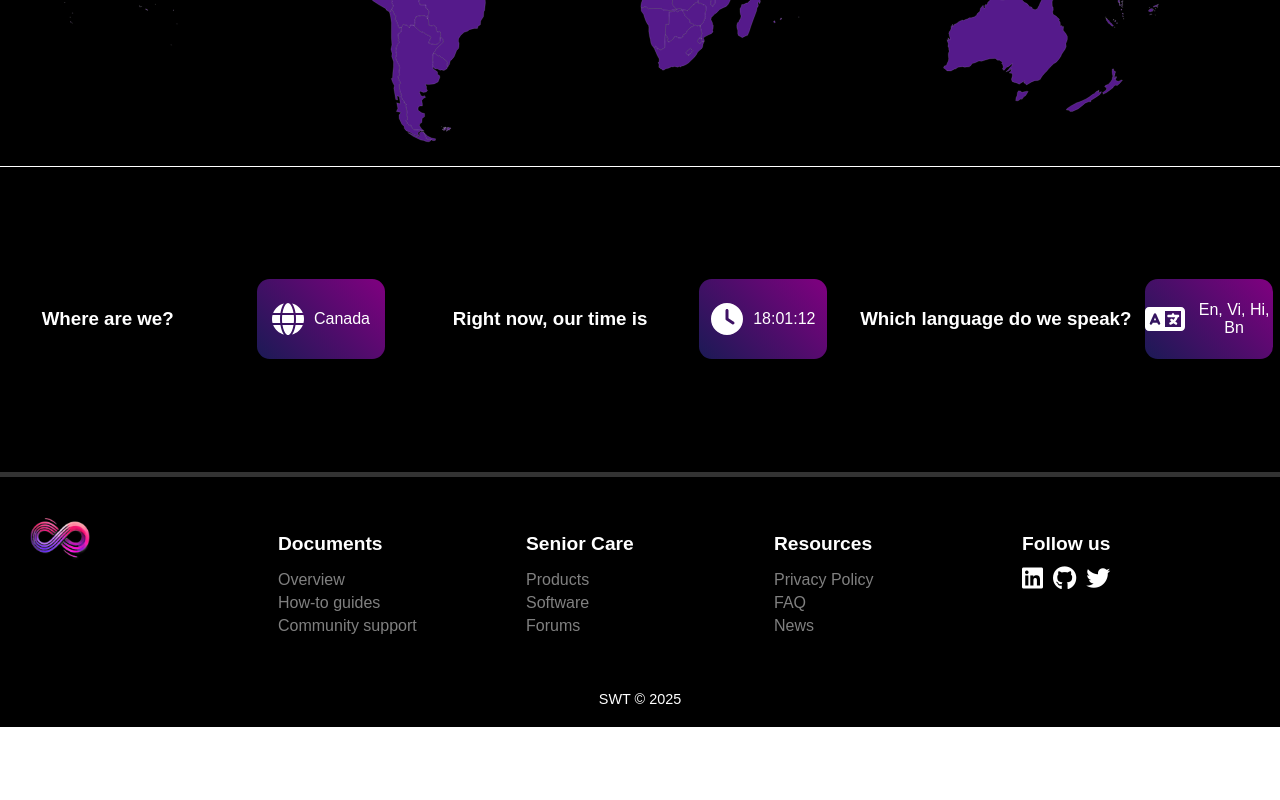
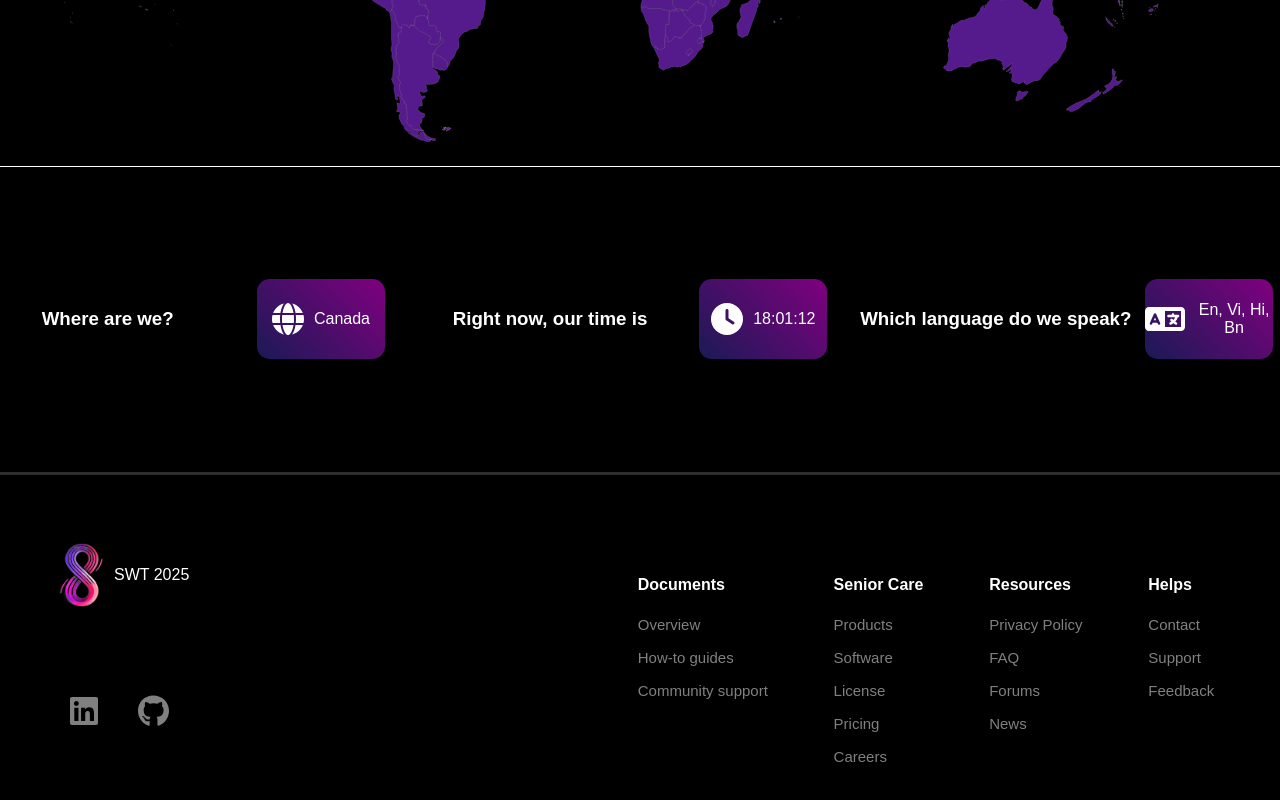
Before and after one commit to Senior-well/senior-care, a React app: page / in a window 1280 px wide. Shown: the part 1148-1948 px from the top of the page. Before the commit the page ends 1875 px from the top, so only its background shows below. Built offline with nearby package versions, Linux system fonts and the light colour scheme.

Commit message:
Implemented new UI design for Footer
Co-authored-by: Peyton Da Silva <peytonadasilva@gmail.com>

```diff
--- /dev/null
+++ b/src/backend/FooterData/footerData.jsx
@@ -0,0 +1,45 @@
+import { faGithub, faLinkedin } from '@fortawesome/free-brands-svg-icons';
+
+export const FooterData = [
+    {
+        title: 'Documents',
+        links: [
+            { name: 'Overview', url: '#' },
+            { name: 'How-to guides', url: '#' },
+            { name: 'Community support', url: '#' }
+        ]
+    },
+    {
+        title: 'Senior Care',
+        links: [
+            { name: 'Products', url: '#' },
+            { name: 'Software', url: '#' },
+            { name: 'License', url: '#' },
+            { name: 'Pricing', url: '#' },
+            { name: 'Careers', url: '#' }
+        ]
+    },
+    {
+        title: 'Resources',
+        links: [
+            { name: 'Privacy Policy', url: '#' },
+            { name: 'FAQ', url: '#' },
+            { name: 'Forums', url: '#' },
+            { name: 'News', url: '#' }
+        ]
+    },
+    {
+        title: 'Helps',
+        links: [
+            { name: 'Contact', url: '#' },
+            { name: 'Support', url: '#' },
+            { name: 'Feedback', url: '#' }
+        ]
+    },
+    {
+        socialMedia: [
+            { name: faLinkedin, url: 'https://www.linkedin.com/company/senior-well' },
+            { name: faGithub, url: 'https://github.com/Senior-well' }
+        ]
+    }
+];
--- a/src/frontend/Footer/Footer.jsx
+++ b/src/frontend/Footer/Footer.jsx
@@ -1,72 +1,49 @@
-import React from "react";
+import React, { useState, useEffect } from "react";
 import './Footer.sass';
 import { logoTrans } from '../../images/Images'
+import { FontAwesomeIcon } from "@fortawesome/react-fontawesome";
+import { FooterData } from "../../backend/FooterData/footerData";
 
-const Footer = () => {
+export default function Footer() {
+  const [transformLogo, setTransformLogo] = useState({});
+  const year = new Date().getFullYear();
+
+  useEffect(() => {
+    setTransformLogo({ transform: 'rotate(90deg)' });
+  }, []);
+
   return (
     <footer className="footer">
       <div className="footer-content">
-        <div className="footer-section logo">
-          <img src={logoTrans} alt="Senior Well Logo" />
+        <div className="footer-left">
+          <div className="img-wrapper">
+            <img src={logoTrans} alt="Logo" style={transformLogo} />
+            <p>SWT {year}</p>
+          </div>
+          <div className="social-media">
+            {FooterData[4]?.socialMedia?.map((social, index) => (
+              <a key={index} href={social.url} target="_blank">
+                <FontAwesomeIcon icon={social.name} size="2xl" />
+              </a>
+            ))}
+          </div>
         </div>
 
-        <div className="footer-section">
-          <h4>Documents</h4>
-          <ul>
-            {/* eslint-disable-next-line */}
-            <li><a href="#">Overview</a></li>
-            {/* eslint-disable-next-line */}
-            <li><a href="#">How-to guides</a></li>
-            {/* eslint-disable-next-line */}
-            <li><a href="#">Community support</a></li>
-          </ul>
+        <div className="footer-right">
+          {FooterData.slice(0, 4).map((data, index) => (
+            <div key={index} className="footer-right-content">
+              <h4>{data.title}</h4>
+              <ul>
+                {data.links.map((link, index) => (
+                  <li key={index}>
+                    <a href={link.url} target="_blank">{link.name}</a>
+                  </li>
+                ))}
+              </ul>
+            </div>
+          ))}
         </div>
-
-        <div className="footer-section">
-          <h4>Senior Care</h4>
-          <ul>
-            {/* eslint-disable-next-line */}
-            <li><a href="#">Products</a></li>
-            {/* eslint-disable-next-line */}
-            <li><a href="#">Software</a></li>
-            {/* eslint-disable-next-line */}
-            <li><a href="#">Forums</a></li>
-          </ul>
-        </div>
-
-        <div className="footer-section">
-          <h4>Resources</h4>
-          <ul>
-            {/* eslint-disable-next-line */}
-            <li><a href="#">Privacy Policy</a></li>
-            {/* eslint-disable-next-line */}
-            <li><a href="#">FAQ</a></li>
-            {/* eslint-disable-next-line */}
-            <li><a href="#">News</a></li>
-          </ul>
-        </div>
-
-        <div className="footer-section follow-us">
-          <h4>Follow us</h4>
-          <div className="social-icons">
-            <a href="https://www.linkedin.com/company/senior-well" target="_blank" rel="noopener noreferrer">
-              <i className="fab fa-linkedin"></i>
-            </a>
-            <a href="https://github.com/Senior-well" target="_blank" rel="noopener noreferrer">
-              <i className="fab fa-github"></i>
-            </a>
-            <a href="https://twitter.com" target="_blank" rel="noopener noreferrer">
-              <i className="fab fa-twitter"></i>
-            </a>
-          </div>
-        </div>
-      </div>
-
-      <div className="footer-bottom">
-        <p>SWT &copy; 2025</p>
       </div>
     </footer>
   );
 };
-
-export default Footer;
--- a/src/frontend/Footer/Footer.sass
+++ b/src/frontend/Footer/Footer.sass
@@ -1,62 +1,67 @@
+$flexDisplay: flex
+$darkWhite: #ffffff2e
+
 .footer
-  color: #fff
-  padding: 20px
-  font-family: 'Arial', sans-serif
-  border-top: 5px solid #333
+  border-top: 3px solid $darkWhite
+  height: 50vh
 
   .footer-content
-    display: flex
-    flex-wrap: wrap
-    margin-bottom: 20px
+    display: $flexDisplay
+    height: 100%
 
-    .footer-section
-      flex: 1
-      margin: 10px
+    .footer-left
+      display: $flexDisplay
+      flex-wrap: wrap
+      flex-direction: column
+      padding: 0 50px
+      width: 40%
 
-      h4
-        font-size: 1.2rem
-        margin-bottom: 10px
-        font-weight: bold
+      .img-wrapper
+        display: $flexDisplay
+        align-items: center
+        height: 50%
 
-      ul
-        list-style: none
-        padding: 0
+        img
+          height: 8vh
 
-        li
-          margin: 5px 0
-
-          a
-            color: #fff
-            opacity: 0.5
-            text-decoration: none
-            transition: 0.5s
-
-            &:hover
-              opacity: 0.7
-              text-decoration: underline
-
-    .logo
-      img
-        height: 60px
-        margin-bottom: 10px
-
-    .follow-us
-      .social-icons
-        display: flex
+      .social-media
+        display: $flexDisplay
+        height: 50%
 
         a
-          color: #fff
-          margin-right: 10px
-          font-size: 1.5rem
+          text-decoration: none
+          margin: 20px
+          opacity: 0.5
+          height: 30px
 
           &:hover
-            color: #007bff
+              opacity: 1
 
-  .footer-bottom
-    display: flex
-    justify-content: center
-    padding-top: 10px
+          svg path
+            fill: white
 
-    p
-      margin: 0
-      font-size: 0.9rem
+    .footer-right
+      width: 60%
+      display: $flexDisplay
+      flex-wrap: wrap
+      padding: 10vh 0
+      justify-content: space-evenly
+
+      .footer-right-content
+        ul
+          list-style-type: none
+          padding: 0
+
+          li
+            margin: 15px 0
+
+            a
+              color: white
+              text-decoration: none
+              font-size: 15px
+              font-weight: 500
+              opacity: 0.5
+
+              &:hover
+                opacity: 1
+                text-decoration: underline
```
